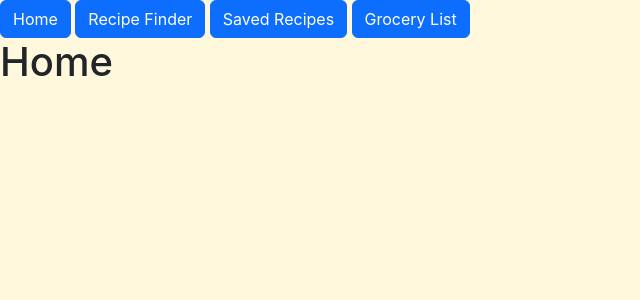
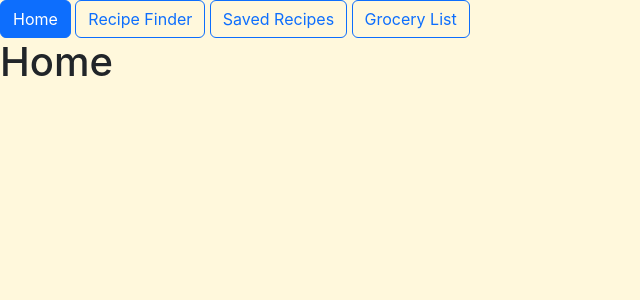
Before and after one commit to Gregarrific/phase2-react-project, a React (Create React App) app: page / in a window 1280 px wide. Shown: the top 300 px of the page, without its empty margins (0-640 px from the left). Built offline with nearby package versions, Linux system fonts and the light colour scheme; no server answers.

Commit message:
Add state to Navbar for navigation buttons

```diff
--- a/src/Navbar.js
+++ b/src/Navbar.js
@@ -1,17 +1,40 @@
-import { NavLink } from "react-router-dom"
+import { NavLink } from "react-router-dom";
 import { Button } from "react-bootstrap";
+import { useState } from "react";
 
 function Navbar() {
+    const [activeLink, setActiveLink] = useState(0);
+
+    function handleButton(e) {
+        setActiveLink(parseInt(e.target.id));
+    }
+
     return (
         <nav>
-            <NavLink exact to="/">
-                <Button>Home</Button>
+            <NavLink exact="true" to="/">
+                <Button id="0" onClick={handleButton}
+                variant={(activeLink === 0 ? "primary" : "outline-primary")}>
+                    Home
+                </Button>
             </NavLink>{' '}
             <NavLink to="/recipes">
-                <Button>Recipe Finder</Button>
+                <Button id="1" onClick={handleButton}
+                variant={(activeLink === 1 ? "primary" : "outline-primary")}>
+                    Recipe Finder
+                </Button>
             </NavLink>{' '}
-            <NavLink to="/saved-recipes"><Button>Saved Recipes</Button></NavLink>{' '}
-            <NavLink to="/grocery-list"><Button>Grocery List</Button></NavLink>{' '}
+            <NavLink to="/saved-recipes">
+                <Button id="2" onClick={handleButton}
+                variant={(activeLink === 2 ? "primary" : "outline-primary")}>
+                    Saved Recipes
+                </Button>
+            </NavLink>{' '}
+            <NavLink to="/grocery-list">
+                <Button id="3" onClick={handleButton}
+                variant={(activeLink === 3 ? "primary" : "outline-primary")}>
+                    Grocery List
+                </Button>
+            </NavLink>{' '}
         </nav>
     );
 
```
